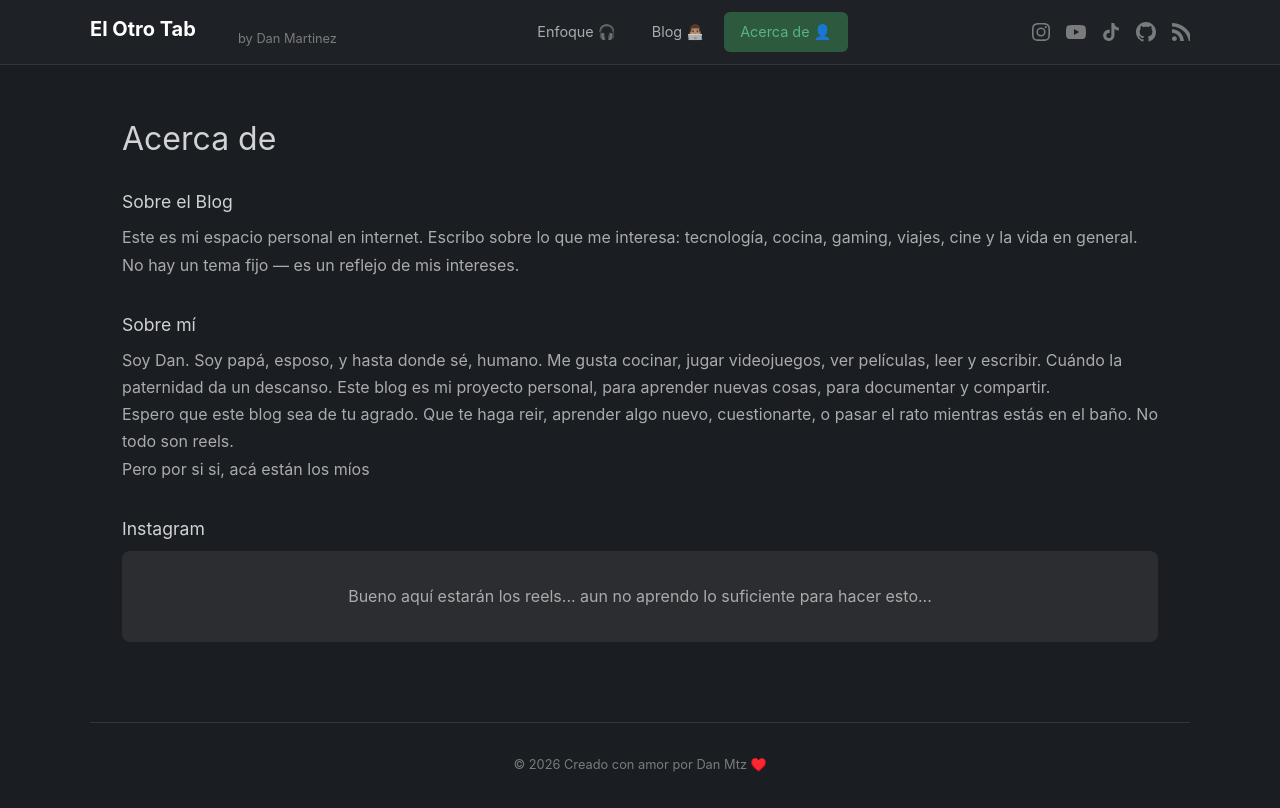
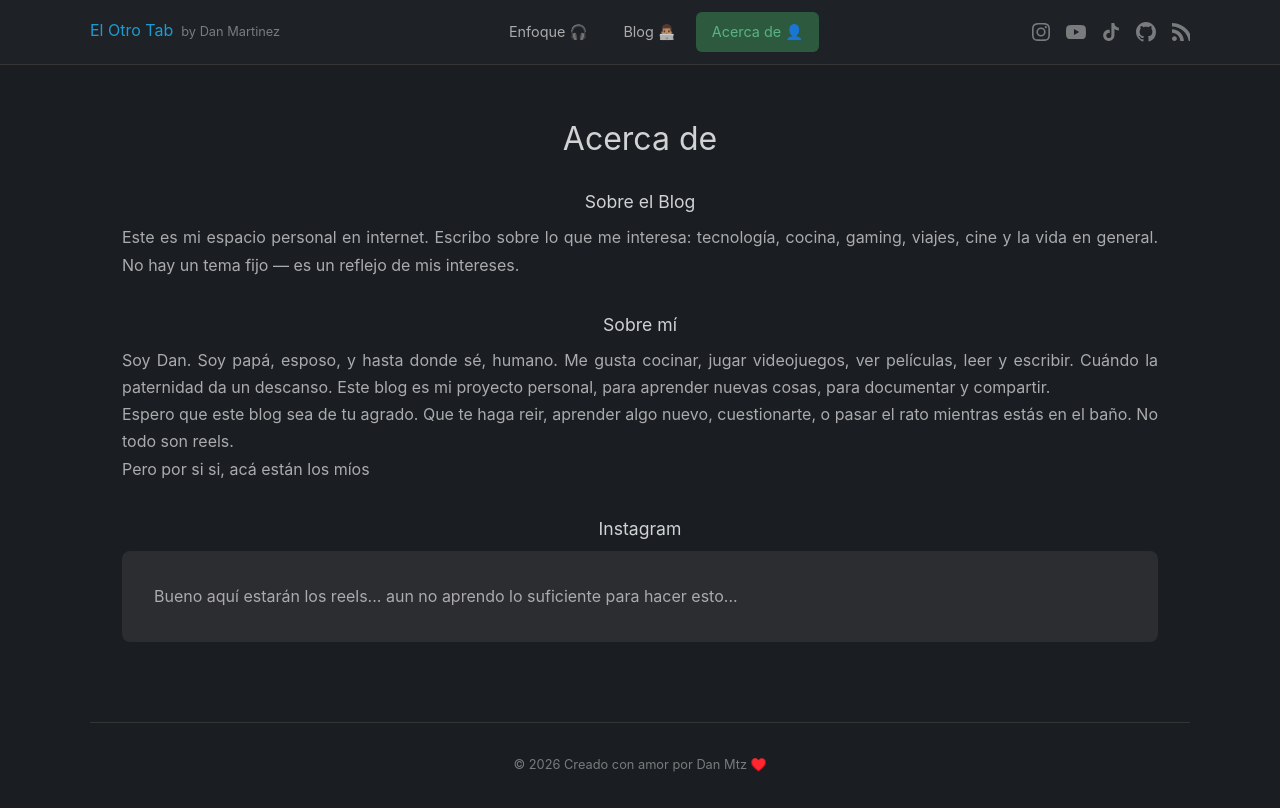
Before and after one commit to DanMartinezMx/eldanmtz, a Next.js app: page /about in a window 1280 px wide. Built offline with nearby package versions, Linux system fonts and the light colour scheme.

Commit message:
feat: add rss to socials

```diff
--- a/src/app/globals.css
+++ b/src/app/globals.css
@@ -666,8 +666,14 @@ a:hover {
 }
 
 .about-page h1 {
+  max-width: 100%;
+  text-align: center;
+}
+
+.about-page h1 {
   font-size: 2rem;
   margin-bottom: 1.5rem;
+  text-align: center;
 }
 
 .about-section {
@@ -676,11 +682,13 @@ a:hover {
 
 .about-section h2 {
   font-size: 1.1rem;
+  text-align: center;
   margin-bottom: 0.5rem;
   color: var(--text-primary);
 }
 
 .about-section p {
+  text-align: justify;
   color: var(--text-secondary);
   line-height: 1.7;
 }
@@ -698,8 +706,9 @@ a:hover {
    ============================================= */
 
 .now-page {
-  max-width: 100%;
+  max-width: 600px;
   margin: 0 auto;
+  text-align: center;
 }
 
 .now-page h1 {
--- a/src/components/Navigation.tsx
+++ b/src/components/Navigation.tsx
@@ -19,14 +19,10 @@ export function Navigation() {
       <div className="nav-inner">
         {/* Left: Logo */}
         <div className="nav-brand">
-          <Link href="/" className="nav-logo">
-            <svg width="140" height="28" viewBox="0 0 140 28" fill="none" xmlns="http://www.w3.org/2000/svg">
-              <text x="0" y="21" fontFamily="-apple-system, BlinkMacSystemFont, 'Segoe UI', sans-serif" fontSize="20" fontWeight="700" fill="#ffffff">
-                El Otro Tab
-              </text>
-            </svg>
-          </Link>
-          <span className="nav-subtitle">by Dan Martinez</span>
+          <div className="nav-brand">
+            <Link href="/" className="nav-logo">El Otro Tab</Link>
+            <span className="nav-subtitle">by Dan Martinez</span>
+          </div>
         </div>
 
         {/* Center: Page links */}
```
